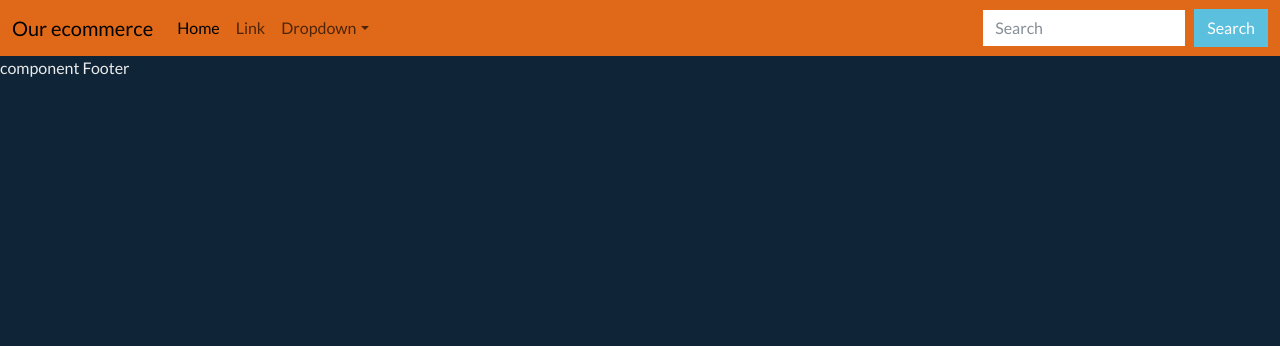
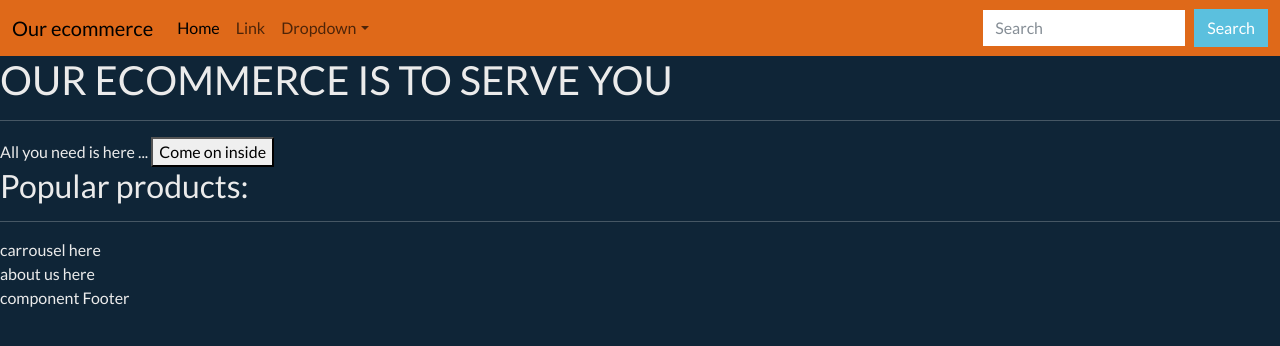
Before and after one commit to PabloElectricista/PF-Client, a React (Create React App) app: page / in a window 1280 px wide. Shown: the top 346 px of the page. Built offline with nearby package versions, Linux system fonts and the light colour scheme; no server answers.

Commit message:
landing page

```diff
--- a/src/App.js
+++ b/src/App.js
@@ -6,18 +6,20 @@ import Navbar from './components/NavBar/NavBar';
 import Home from './views/Home/Home';
 import CreateProduct from './views/CreateProduct/CreateProduct';
 import Footer from './components/Footer/Footer';
+import LandingPage from './views/LandingPage/LandingPage';
 
 function App() {
     return (
         <>
             <Router>
-                <Navbar/>
+                <Navbar />
                 <ToastContainer />
                 <Routes>
-                    <Route path="/home" element={<Home/>}/>
-                    <Route path="/createproduct" element={<CreateProduct/>}/>
+                    <Route exact path="/" element={<LandingPage />} />
+                    <Route path="/home" element={<Home />} />
+                    <Route path="/createproduct" element={<CreateProduct />} />
                 </Routes>
-                <Footer/>
+                <Footer />
             </Router>
 
         </>
--- /dev/null
+++ b/src/views/LandingPage/LandingPage.jsx
@@ -0,0 +1,36 @@
+import React from 'react';
+import {Link} from 'react-router-dom';
+// import Carrousel from '../Carousel/Carousel';
+// import AboutUs from '../AboutUs/AboutUs';
+// import './LandingPage.css';
+
+export default function LandingPage(){
+
+    return(
+        <div className='containerLanding'>
+            <div className='firstContactLanding'>
+                <h1 className='titleLanding'>OUR ECOMMERCE IS TO SERVE YOU</h1>
+                <hr className='divider' />
+                <span className='textLanding'>All you need is here ... </span>
+                <Link to='/home'>
+                    <button type="button" className="buttonSlide">
+                        <div>Come on inside</div>
+                        <i className="icon-arrow-right"></i>
+                    </button>
+                </Link>
+            </div>
+
+            <div className='landingCarousel'>
+                <h2>Popular products:</h2>
+                <hr className='divider2' />
+                {/* <Carrousel /> */}
+                carrousel here
+            </div>
+
+            <div className='landingAboutUs'>
+                {/* <AboutUs /> */}
+                about us here
+            </div>
+        </div>
+    )
+}
```
